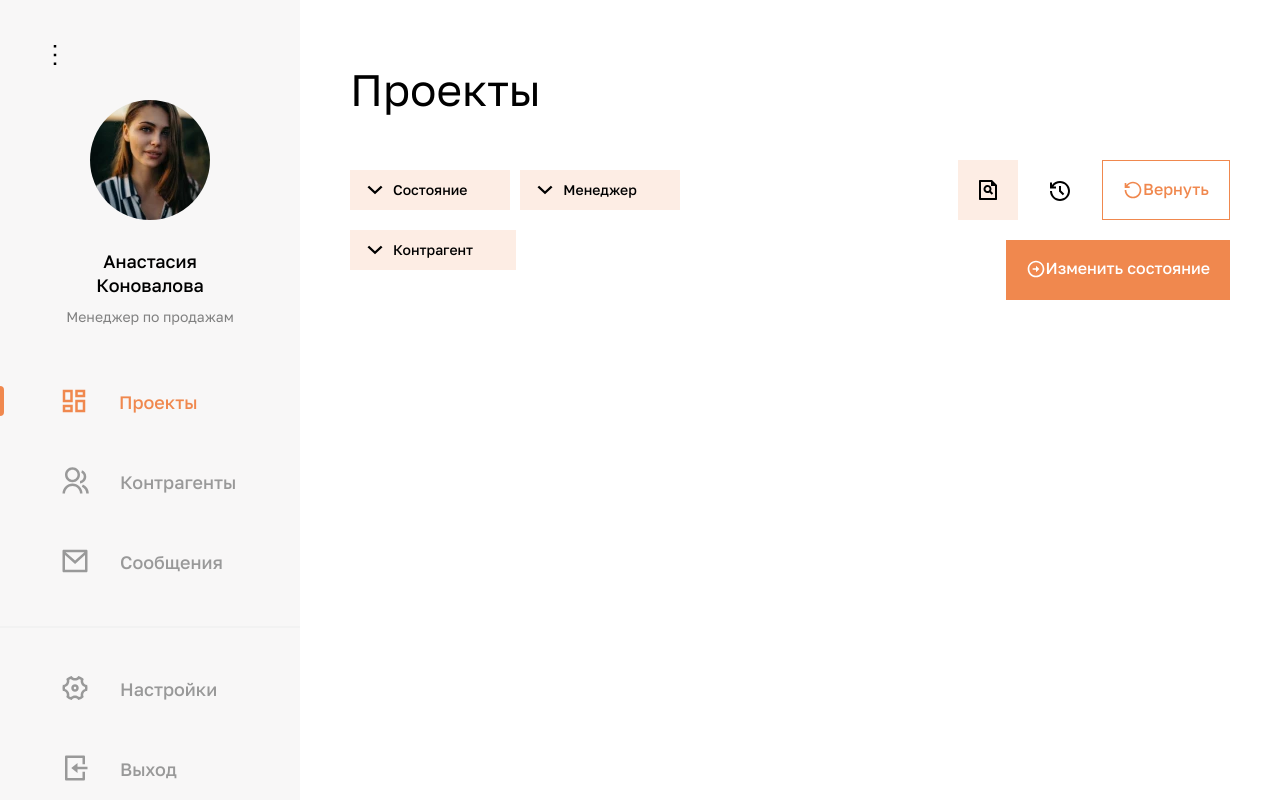
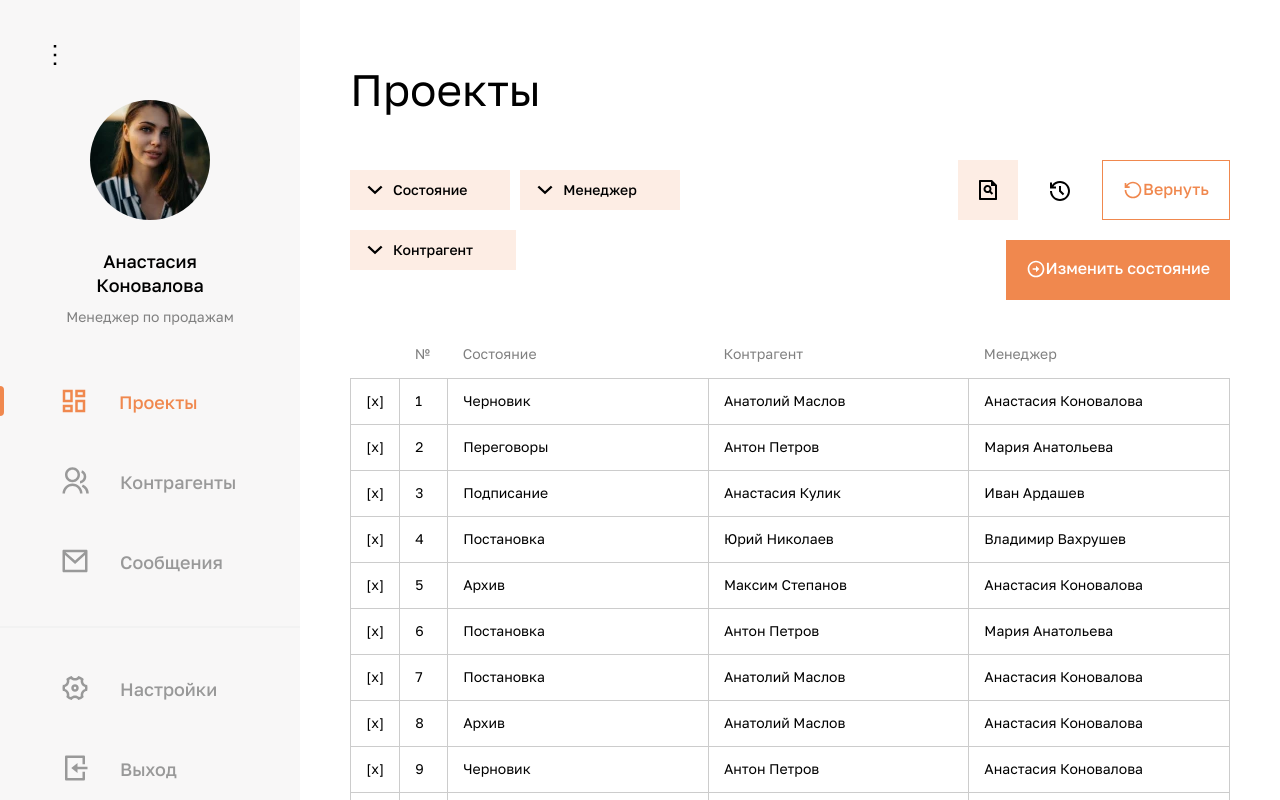
Before and after one commit to htmlacademy/unit-testing-demo-crm-source, a React (Create React App) app in the folder crm-demo/: page / in a window 1280 px wide. Shown: the top 800 px of the page. Built offline with nearby package versions, Linux system fonts and the light colour scheme.

Commit message:
adds table

```diff
--- /dev/null
+++ b/crm-demo/src/components/table/col-group.tsx
@@ -0,0 +1,14 @@
+import {Column} from './table-props';
+interface ColGroupProps{
+  columns: Pick<Column,'colClassName'|'id'>[]
+}
+export function ColGroup(p:ColGroupProps) {
+  const {columns} = p;
+  return (
+    <colgroup>
+      {
+        columns.map(({colClassName,id})=>(<col className={colClassName} key={id} />))
+      }
+    </colgroup>
+  );
+}
--- /dev/null
+++ b/crm-demo/src/components/table/t-body.tsx
@@ -0,0 +1,19 @@
+import { TRow } from './t-row';
+import {Column} from './table-props';
+
+interface TBodyProps{
+  columns:Pick<Column,'format'|'id'>[];
+  data: Record<string,string>[];
+  getKey: (row:Record<string,string>)=>string;
+}
+
+export function TBody(p:TBodyProps){
+  const {columns,data, getKey} =p;
+  return (
+    <tbody>
+      {
+        data.map((row)=>(<TRow row={row} columns={columns} key={getKey(row)} />))
+      }
+    </tbody>
+  );
+}
--- /dev/null
+++ b/crm-demo/src/components/table/t-head.tsx
@@ -0,0 +1,16 @@
+import {Column} from './table-props';
+interface THeadProps{
+  columns: Pick<Column,'label'|'id'>[];
+}
+export function THead(p:THeadProps) {
+  const {columns} = p;
+  return (
+    <thead>
+      <tr>
+        {
+          columns.map(({id,label})=>(<th scope="col" key={id}>{label}</th>))
+        }
+      </tr>
+    </thead>
+  );
+}
--- /dev/null
+++ b/crm-demo/src/components/table/t-row.tsx
@@ -0,0 +1,16 @@
+import {Column} from './table-props';
+
+interface TRowProps{
+  columns:Pick<Column,'format'|'id'>[];
+  row: Record<string,string>;
+}
+export function TRow(p:TRowProps){
+  const {columns,row} =p;
+  return (
+    <tr>
+      {
+        columns.map(({format,id})=>(<td key={id}>{format(row)}</td>))
+      }
+    </tr>
+  );
+}
--- /dev/null
+++ b/crm-demo/src/components/table/table-props.ts
@@ -0,0 +1,14 @@
+import { ReactNode } from 'react';
+
+export interface Column {
+  id: number;
+  colClassName: string;
+  label: string;
+  format: (row: Record<string, string>) => ReactNode;
+}
+export interface TableProps {
+  columns: Column[];
+  rows: Record<string, string>[];
+  className: string;
+  getKey: (row: Record<string, string>) => string;
+}
--- /dev/null
+++ b/crm-demo/src/components/table/table.tsx
@@ -0,0 +1,19 @@
+import classNames from 'classnames';
+import { TableProps } from './table-props';
+import {ColGroup} from './col-group';
+import { THead } from './t-head';
+import { TBody } from './t-body';
+
+
+export function Table(p:TableProps) {
+  const {className,columns, rows: data, getKey} = p;
+  return (
+    <div className={classNames('table',className)}>
+      <table>
+        <ColGroup columns={columns} />
+        <THead columns={columns}/>
+        <TBody columns={columns} data={data} getKey={getKey} />
+      </table>
+    </div>
+  );
+}
--- a/crm-demo/src/pages/projects/projects.tsx
+++ b/crm-demo/src/pages/projects/projects.tsx
@@ -1,16 +1,66 @@
+import { useEffect, useState } from 'react';
 import { Container } from '../../components/container/container';
 import { FilterForm } from '../../components/filter-form/filter-form';
 import { MainContent } from '../../components/main-content/main-content';
 import { MainNav } from '../../components/main-nav/main-nav';
 import { PageTitle } from '../../components/page-title/page-title';
+import { Table } from '../../components/table/table';
+import { Column } from '../../components/table/table-props';
+
+const renumber = (columns: readonly Column[]): Column[]=>columns.map((e,id)=>({...e,id}));
+
+const columns = renumber([
+  {
+    colClassName:'table__col-checkbox',
+    format:()=>'[x]',
+    id:0,
+    label: ''
+  },
+  {
+    colClassName:'table__col-number',
+    format:(row)=>row['id'],
+    id:0,
+    label: '№'
+  },
+  {
+    colClassName:'table__col-large',
+    format:(row)=>row['status'],
+    id:0,
+    label: 'Состояние'
+  },
+  {
+    colClassName:'table__col-large',
+    format:(row)=>row['customer'],
+    id:0,
+    label: 'Контрагент'
+  },
+  {
+    colClassName:'table__col-large',
+    format:(row)=>row['manager'],
+    id:0,
+    label: 'Менеджер'
+  }
+]);
+
+const getKey = (row:Record<string,string>)=>row['id'];
 
 export function Projects() {
+  const [rows, setList] = useState([] as Record<string,string>[]);
+  useEffect(()=>{
+    (async ()=>{
+      const response = await fetch('list.json');
+      if(response.ok){
+        setList(await response.json());
+      }
+    })();
+  },[]);
   return (
     <Container>
       <MainNav selected={0} />
       <MainContent>
         <PageTitle className="main-content__page-title" title='Проекты'  />
         <FilterForm className='main-content__filter-form' />
+        <Table className='' columns={columns} rows={rows} getKey={getKey} />
       </MainContent>
     </Container>
   );
```
